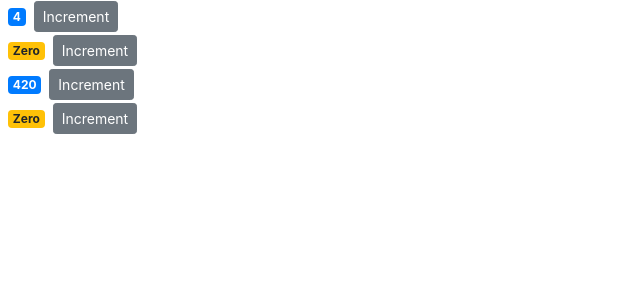
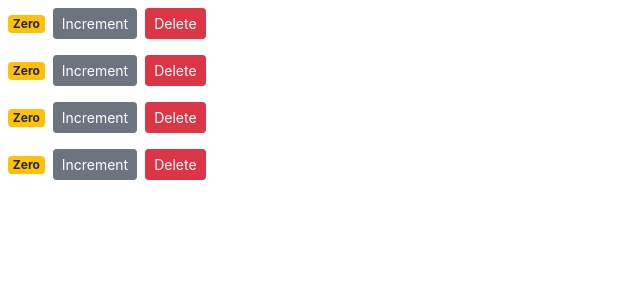
Before and after one commit to sayeemabdullah/counter-app, a React (Create React App) app: page / in a window 1280 px wide. Shown: the top 300 px of the page, without its empty margins (0-640 px from the left). Built offline with nearby package versions, Linux system fonts and the light colour scheme.

Commit message:
Added Delete Button

```diff
--- a/src/components/counter.jsx
+++ b/src/components/counter.jsx
@@ -5,8 +5,7 @@
     value: this.props.value,
   };
 
-  handleIncrement = (product) => {
-    console.log(product);
+  handleIncrement = () => {
     this.setState({ value: this.state.value + 1 });
   };
 
@@ -15,10 +14,16 @@
       <div>
         <span className={this.getBadgeClasses()}>{this.formatCount()}</span>
         <button
-          onClick={() => this.handleIncrement({ id: 29 })}
+          onClick={() => this.handleIncrement()}
           className="btn btn-secondary btn-sm"
         >
           Increment
+        </button>
+        <button
+          className="btn btn-danger btn-sm m-2"
+          onClick={() => this.props.onDelete(this.props.id)}
+        >
+          Delete
         </button>
       </div>
     );
--- a/src/components/counters.jsx
+++ b/src/components/counters.jsx
@@ -4,12 +4,17 @@
 class Counters extends Component {
   state = {
     counters: [
-      { id: 1, value: 4 },
+      { id: 1, value: 0 },
       { id: 2, value: 0 },
-      { id: 3, value: 420 },
+      { id: 3, value: 0 },
       { id: 4, value: 0 },
     ],
   };
+
+  handleDelete = (counterId) => {
+    console.log("Handler called!", counterId);
+  };
+
   render() {
     return (
       <>
@@ -17,8 +22,10 @@
           {this.state.counters.map((counter) => (
             <Counter
               key={counter.id}
+              id={counter.id}
               value={counter.value}
               selected={true}
+              onDelete={this.handleDelete}
             ></Counter>
           ))}
         </div>
```
